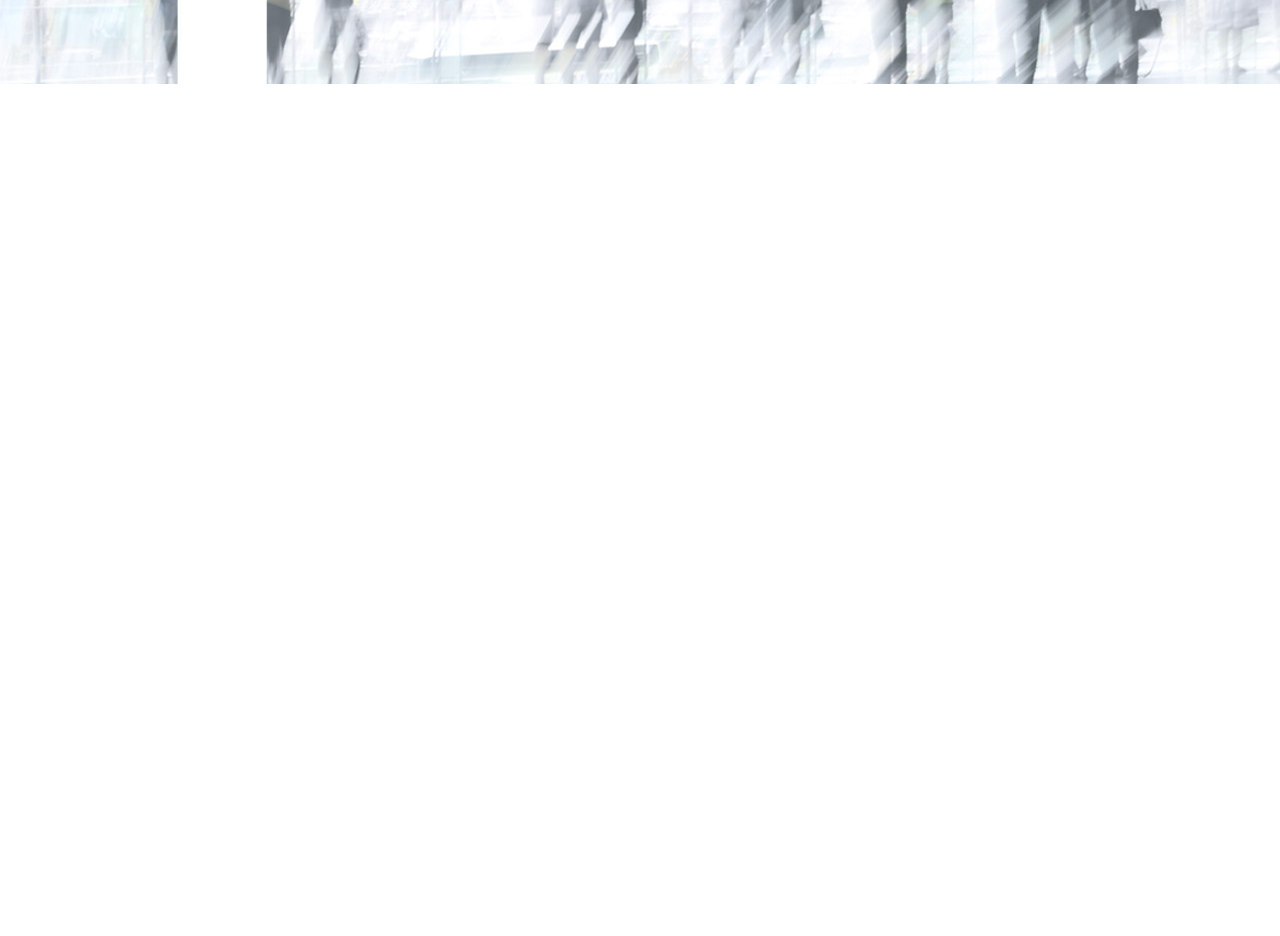
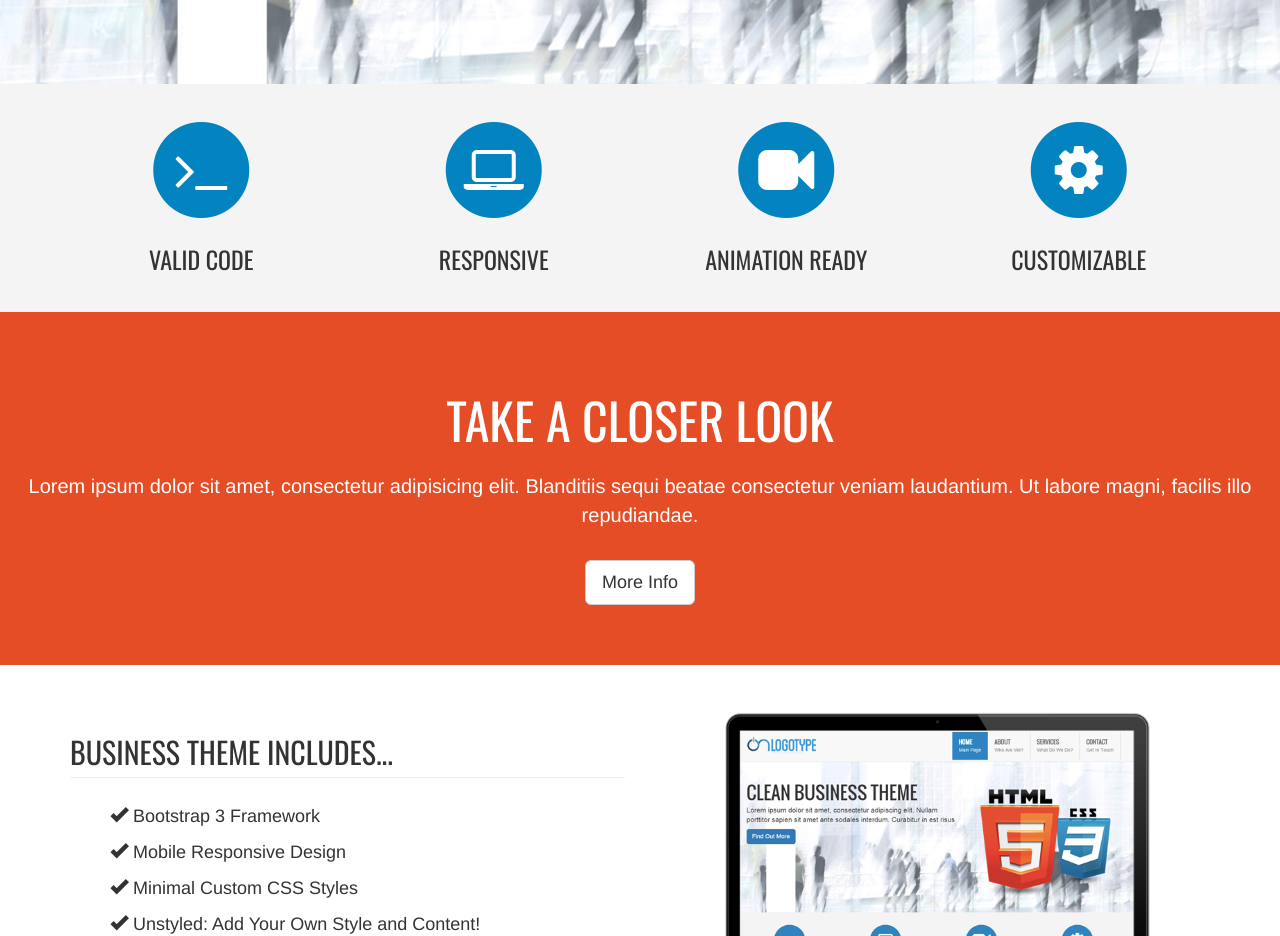
Before and after one commit to milena-mica/Business-theme, a plain HTML site: page index.html in a window 1280 px wide. Shown: the part 456-1392 px from the top of the page. Before the commit the page ends 800 px from the top, so only its background shows below. Drawn offline with nearby package versions, Linux system fonts and the light colour scheme.

Commit message:
Homepage Sections

```diff
--- a/css/style.css
+++ b/css/style.css
@@ -1,5 +1,42 @@
 body {
   padding-top: 90px;
+}
+
+section{
+  padding:30px 0;
+}
+
+.section-gray{
+  background:#f4f4f4;
+}
+
+.section-primary{
+  background: #0383c0;
+  color:#fff;
+  padding:60px 0;
+}
+
+.section-secondary{
+  background: #e44d26;
+  color:#fff;
+  padding:60px 0;
+}
+
+.slogan{
+  text-align: center;
+}
+
+.slogan h1{
+  font-size:50px;
+  margin-bottom: 25px;
+}
+
+.slogan p{
+  font-size:20px;
+}
+
+.slogan a{
+  margin-top:20px;
 }
 
 .nav{
@@ -58,7 +95,7 @@ body {
   background:url(../img/bg.jpg) no-repeat;
 }
 
-h1{
+h1,h2,h3{
   text-transform: uppercase;
   font-family: 'Oswald', sans-serif;
 }
@@ -66,3 +103,20 @@ h1{
 .jumbotron h1{
   font-size:55px;
 }
+
+.fa-color{
+  color:#0383c0;
+}
+
+.feature-list li{
+  list-style:none;
+  font-size:18px;
+  line-height:2em;
+}
+
+footer{
+  text-align: center;
+  height:60px;
+  background: #f4f4f4;
+  padding-top: 20px;
+}
--- a/index.html
+++ b/index.html
@@ -58,6 +58,95 @@
       </div>
     </section>
 
+    <section class="section-gray">
+      <div class="container">
+        <div class="row">
+          <div class="col-md-3 col-sm-3 text-center">
+            <span class="fa-stack fa-lg fa-4x">
+              <i class="fa fa-circle fa-stack-2x fa-color"></i>
+              <i class="fa fa-terminal fa-stack-1x fa-inverse"></i>
+            </span>
+            <h3>Valid Code</h3>
+          </div>
+          <div class="col-md-3 col-sm-3 text-center">
+            <span class="fa-stack fa-lg fa-4x">
+              <i class="fa fa-circle fa-stack-2x fa-color"></i>
+              <i class="fa fa-laptop fa-stack-1x fa-inverse"></i>
+            </span>
+            <h3>Responsive</h3>
+          </div>
+          <div class="col-md-3 col-sm-3 text-center">
+            <span class="fa-stack fa-lg fa-4x">
+              <i class="fa fa-circle fa-stack-2x fa-color"></i>
+              <i class="fa fa-video-camera fa-stack-1x fa-inverse"></i>
+            </span>
+            <h3>Animation Ready</h3>
+          </div>
+          <div class="col-md-3 col-sm-3 text-center">
+            <span class="fa-stack fa-lg fa-4x">
+              <i class="fa fa-circle fa-stack-2x fa-color"></i>
+              <i class="fa fa-gear fa-stack-1x fa-inverse"></i>
+            </span>
+            <h3>Customizable</h3>
+          </div>
+        </div>
+      </div>
+    </section>
+
+    <section class="section-secondary slogan">
+        <h1>Take A Closer Look</h1>
+        <p>Lorem ipsum dolor sit amet, consectetur adipisicing elit. Blanditiis sequi beatae consectetur veniam laudantium.
+         Ut labore magni, facilis illo repudiandae.</p>
+        <a href="about.html" class="btn btn-lg btn-default">More Info</a>
+    </section>
+
+    <section>
+        <div class="container">
+          <div class="row">
+            <div class="col-md-6">
+              <h2 class="page-header">Business Theme Includes...</h2>
+              <ul class="feature-list">
+                <li><i class="glyphicon glyphicon-ok"></i> Bootstrap 3 Framework</li>
+                <li><i class="glyphicon glyphicon-ok"></i> Mobile Responsive Design</li>
+                <li><i class="glyphicon glyphicon-ok"></i> Minimal Custom CSS Styles</li>
+                <li><i class="glyphicon glyphicon-ok"></i> Unstyled: Add Your Own Style and Content!</li>
+                <li><i class="glyphicon glyphicon-ok"></i> 100% <strong>Free</strong> to Use</li>
+                <li><i class="glyphicon glyphicon-ok"></i> Open Source: Use for any project, private or commercial!</li>
+              </ul>
+            </div>
+            <div class="col-md-6">
+              <img src="img/macbook.png" class="img-responsive">
+            </div>
+          </div>
+        </div>
+      </section>
+
+
+    <section class="section-primary">
+      <div class="container">
+        <div class="row">
+          <div class="col-md-6">
+            <img src="img/sample1.jpg" class="img-circle img-responsive">
+          </div>
+          <div class="col-md-6">
+            <h2 class="page-header">More Features Include...</h2>
+            <ul class="feature-list">
+              <li><i class="glyphicon glyphicon-ok"></i> Bootstrap 3 Framework</li>
+              <li><i class="glyphicon glyphicon-ok"></i> Mobile Responsive Design</li>
+              <li><i class="glyphicon glyphicon-ok"></i> Minimal Custom CSS Styles</li>
+              <li><i class="glyphicon glyphicon-ok"></i> Unstyled: Add Your Own Style and Content!</li>
+              <li><i class="glyphicon glyphicon-ok"></i> 100% <strong>Free</strong> to Use</li>
+              <li><i class="glyphicon glyphicon-ok"></i> Open Source: Use for any project, private or commercial!</li>
+            </ul>
+          </div>
+        </div>
+      </div>
+    </section>
+
+    <footer>
+      <p>Business Theme Copyright &copy; 2016 - <a href="#">Terms</a> &middot; <a href="#">Privacy</a></p>
+    </footer>
+
     <!-- Bootstrap core JavaScript
     ================================================== -->
     <!-- Placed at the end of the document so the pages load faster -->
```
